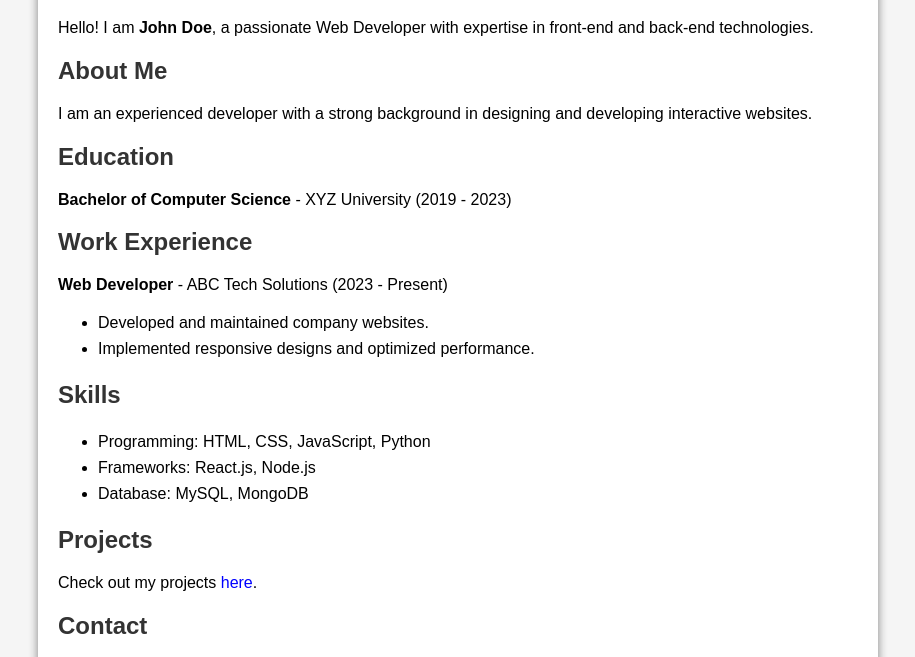
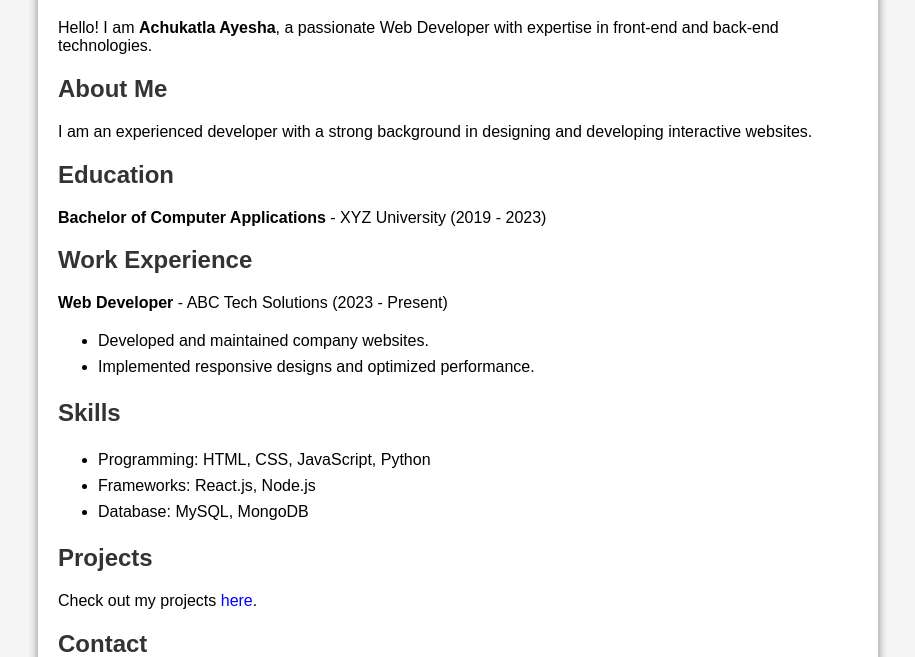
Before and after one commit to Ayesha2811/Resume, a plain HTML site: page index.html in a window 1280 px wide. Shown: the part 121-778 px from the top of the page, without its empty margins (182-1097 px from the left). Drawn offline with Linux system fonts and the light colour scheme.

Commit message:
Update index.html

```diff
--- a/index.html
+++ b/index.html
@@ -17,13 +17,13 @@
 
     <div class="container">
         <h1>My Resume</h1>
-        <p>Hello! I am <strong>John Doe</strong>, a passionate Web Developer with expertise in front-end and back-end technologies.</p>
+        <p>Hello! I am <strong>Achukatla Ayesha</strong>, a passionate Web Developer with expertise in front-end and back-end technologies.</p>
 
         <h2>About Me</h2>
         <p>I am an experienced developer with a strong background in designing and developing interactive websites.</p>
 
         <h2>Education</h2>
-        <p><strong>Bachelor of Computer Science</strong> - XYZ University (2019 - 2023)</p>
+        <p><strong>Bachelor of Computer Applications</strong> - XYZ University (2019 - 2023)</p>
 
         <h2>Work Experience</h2>
         <p><strong>Web Developer</strong> - ABC Tech Solutions (2023 - Present)</p>
```
